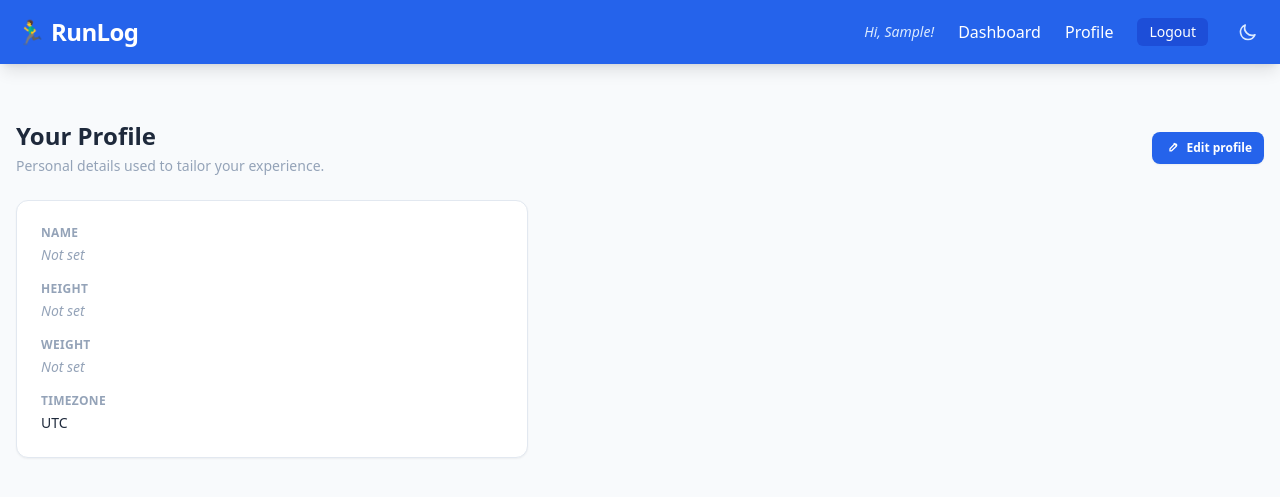
After one commit to tcvscheppingen/RunLogger, a Django app: page /profile/ in a window 1280 px wide. The commit adds this page. Shown: the top 497 px of the page. Run offline with Django 5.2, Linux system fonts and the light colour scheme; the visitor is signed in with stand-in values (Sample User, id 1); data comes from the database, SQL or seed files in the repository; some libraries are stand-ins or nearby versions.

Commit message:
Added user profile

```diff
--- a/core/urls.py
+++ b/core/urls.py
@@ -34,6 +34,7 @@ urlpatterns = [
     path('delete/<int:pk>/', views.delete_run, name='delete_run'),
     path('export/csv/', views.export_csv, name='export_csv'),
     path('import/csv/', views.import_csv, name='import_csv'),
+    path('profile/', views.user_profile, name='user_profile'),
     path('register/', views.register, name='register'),
 
     # Built-in Auth views
--- a/runs/forms.py
+++ b/runs/forms.py
@@ -1,6 +1,9 @@
+import zoneinfo
 from django import forms
 from django.utils import timezone
-from .models import Workout, Split
+from .models import Workout, Split, UserProfile
+
+_TIMEZONE_CHOICES = [(tz, tz) for tz in sorted(zoneinfo.available_timezones())]
 
 
 class WorkoutForm(forms.ModelForm):
@@ -52,3 +55,34 @@ class SplitForm(forms.ModelForm):
         model = Split
 
         fields = ['distance_meters', 'duration_seconds']
+
+
+_input_classes = (
+    'w-full rounded-md border-slate-300 shadow-sm '
+    'focus:border-blue-500 focus:ring-blue-500 '
+    'dark:bg-slate-800 dark:border-slate-700 dark:text-slate-100'
+)
+
+
+_select_classes = (
+    'w-full rounded-md border border-slate-300 shadow-sm px-3 py-2 text-sm '
+    'focus:border-blue-500 focus:ring-blue-500 '
+    'dark:bg-slate-800 dark:border-slate-700 dark:text-slate-100'
+)
+
+
+class UserProfileForm(forms.ModelForm):
+    timezone = forms.ChoiceField(
+        choices=_TIMEZONE_CHOICES,
+        widget=forms.Select(attrs={'class': _select_classes}),
+    )
+
+    class Meta:
+        model = UserProfile
+        fields = ['first_name', 'last_name', 'weight', 'height', 'timezone']
+        widgets = {
+            'first_name': forms.TextInput(attrs={'class': _input_classes, 'placeholder': 'First name'}),
+            'last_name': forms.TextInput(attrs={'class': _input_classes, 'placeholder': 'e.g. van der Berg'}),
+            'weight': forms.NumberInput(attrs={'class': _input_classes, 'placeholder': '70.00', 'step': '0.01'}),
+            'height': forms.NumberInput(attrs={'class': _input_classes, 'placeholder': '180'}),
+        }
--- a/runs/templates/runs/base.html
+++ b/runs/templates/runs/base.html
@@ -101,8 +101,9 @@
             </h1>
             <div class="flex items-center space-x-6">
                 {% if user.is_authenticated %}
-                <span class="text-blue-100 text-sm italic">Hi, {{ user.username }}!</span>
+                <span class="text-blue-100 text-sm italic">Hi, {{ user.profile.first_name|default:user.username|capfirst }}!</span>
                 <a href="{% url 'dashboard' %}" class="hover:text-blue-200 dark:hover:text-dracula-fg transition">Dashboard</a>
+                <a href="{% url 'user_profile' %}" class="hover:text-blue-200 dark:hover:text-dracula-fg transition">{{ user.profile.first_name|capfirst|default:"Profile" }}</a>
 
                 <form action="{% url 'logout' %}" method="post" class="inline">
                     {% csrf_token %}
@@ -142,6 +143,8 @@
         {% endblock %}
     </main>
 
+    {% include 'runs/components/toast.html' %}
+
     <script>
         function updateToggleIcon() {
             const isDark = document.documentElement.classList.contains('dark');
--- /dev/null
+++ b/runs/templates/runs/components/profile_form.html
@@ -0,0 +1,49 @@
+<div class="p-6">
+    <h2 class="text-xl font-bold text-slate-800 dark:text-dracula-fg mb-1">Edit Profile</h2>
+    <p class="text-xs text-slate-400 dark:text-dracula-comment mb-5">Update your personal details.</p>
+
+    <form method="POST" novalidate class="space-y-4">
+        {% csrf_token %}
+
+        <div class="grid grid-cols-2 gap-4">
+            <div>
+                <label class="block text-xs font-bold text-slate-500 dark:text-dracula-fg uppercase tracking-wide mb-1" for="{{ form.first_name.id_for_label }}">First name</label>
+                {{ form.first_name }}
+                {% if form.first_name.errors %}<p class="text-red-500 text-xs mt-1">{{ form.first_name.errors|join:", " }}</p>{% endif %}
+            </div>
+            <div>
+                <label class="block text-xs font-bold text-slate-500 dark:text-dracula-fg uppercase tracking-wide mb-1" for="{{ form.last_name.id_for_label }}">Last name</label>
+                {{ form.last_name }}
+                {% if form.last_name.errors %}<p class="text-red-500 text-xs mt-1">{{ form.last_name.errors|join:", " }}</p>{% endif %}
+            </div>
+        </div>
+
+        <div class="grid grid-cols-2 gap-4">
+            <div>
+                <label class="block text-xs font-bold text-slate-500 dark:text-dracula-fg uppercase tracking-wide mb-1" for="{{ form.weight.id_for_label }}">
+                    Weight <span class="normal-case font-normal text-slate-400">(kg)</span>
+                </label>
+                {{ form.weight }}
+                {% if form.weight.errors %}<p class="text-red-500 text-xs mt-1">{{ form.weight.errors|join:", " }}</p>{% endif %}
+            </div>
+            <div>
+                <label class="block text-xs font-bold text-slate-500 dark:text-dracula-fg uppercase tracking-wide mb-1" for="{{ form.height.id_for_label }}">
+                    Height <span class="normal-case font-normal text-slate-400">(cm)</span>
+                </label>
+                {{ form.height }}
+                {% if form.height.errors %}<p class="text-red-500 text-xs mt-1">{{ form.height.errors|join:", " }}</p>{% endif %}
+            </div>
+        </div>
+
+        <div>
+            <label class="block text-xs font-bold text-slate-500 dark:text-dracula-fg uppercase tracking-wide mb-1" for="{{ form.timezone.id_for_label }}">Timezone</label>
+            {{ form.timezone }}
+            {% if form.timezone.errors %}<p class="text-red-500 text-xs mt-1">{{ form.timezone.errors|join:", " }}</p>{% endif %}
+        </div>
+
+        <button type="submit"
+            class="w-full bg-blue-600 hover:bg-blue-700 dark:bg-dracula-purple dark:hover:bg-dracula-purple/80 text-white dark:text-dracula-bg text-sm font-bold py-2.5 rounded-lg transition shadow-sm">
+            Save changes
+        </button>
+    </form>
+</div>
--- /dev/null
+++ b/runs/templates/runs/components/toast.html
@@ -0,0 +1,28 @@
+{% if messages %}
+<div id="toast-container" class="fixed top-4 right-4 z-50 flex flex-col gap-2 w-80">
+    {% for message in messages %}
+    <div class="toast flex items-start gap-3 px-4 py-3 rounded-lg text-sm font-medium border shadow-lg
+        {% if message.tags == 'success' %}bg-green-100 text-green-900 border-green-300 dark:bg-green-900 dark:text-green-100 dark:border-green-700
+        {% else %}bg-yellow-100 text-yellow-900 border-yellow-300 dark:bg-yellow-900 dark:text-yellow-100 dark:border-yellow-700{% endif %}">
+        <span class="flex-1">{{ message }}</span>
+        <button class="toast-close flex-shrink-0 opacity-50 hover:opacity-100 transition-opacity mt-0.5">
+            <svg class="h-4 w-4" fill="none" viewBox="0 0 24 24" stroke="currentColor" stroke-width="2.5">
+                <path stroke-linecap="round" stroke-linejoin="round" d="M6 18L18 6M6 6l12 12" />
+            </svg>
+        </button>
+    </div>
+    {% endfor %}
+</div>
+<script>
+    document.querySelectorAll('.toast').forEach(function (toast) {
+        function dismiss() {
+            toast.style.transition = 'opacity 0.3s, transform 0.3s';
+            toast.style.opacity = '0';
+            toast.style.transform = 'translateX(100%)';
+            setTimeout(function () { toast.remove(); }, 300);
+        }
+        toast.querySelector('.toast-close').addEventListener('click', dismiss);
+        setTimeout(dismiss, 5000);
+    });
+</script>
+{% endif %}
--- /dev/null
+++ b/runs/templates/runs/user_profile.html
@@ -0,0 +1,102 @@
+{% extends 'runs/base.html' %}
+
+{% block title %}Profile — Run Tracker{% endblock %}
+
+{% block content %}
+
+<div class="mb-6 flex items-center justify-between">
+    <div>
+        <h1 class="text-2xl font-black text-slate-800 dark:text-dracula-fg">Your Profile</h1>
+        <p class="text-sm text-slate-400 dark:text-dracula-comment mt-1">Personal details used to tailor your experience.</p>
+    </div>
+    <button id="openProfileModal"
+        class="flex items-center gap-1.5 bg-blue-600 hover:bg-blue-700 dark:bg-dracula-purple dark:hover:bg-dracula-purple/80 text-white dark:text-dracula-bg text-xs font-bold px-3 py-2 rounded-lg transition shadow-sm">
+        <svg class="h-4 w-4" fill="none" viewBox="0 0 24 24" stroke="currentColor" stroke-width="2">
+            <path stroke-linecap="round" stroke-linejoin="round" d="M15.232 5.232l3.536 3.536M9 13l6.586-6.586a2 2 0 112.828 2.828L11.828 15.828a2 2 0 01-1.414.586H9v-2.414a2 2 0 01.586-1.414z" />
+        </svg>
+        Edit profile
+    </button>
+</div>
+
+<div class="bg-white dark:bg-dracula-line rounded-xl border border-slate-200 dark:border-dracula-line shadow-sm p-6 max-w-lg">
+    <dl class="space-y-4">
+        <div>
+            <dt class="text-xs font-bold text-slate-400 dark:text-dracula-comment uppercase tracking-wide">Name</dt>
+            <dd class="mt-1 text-sm font-medium text-slate-800 dark:text-dracula-fg">
+                {% if profile.first_name or profile.last_name %}
+                    {{ profile.first_name }} {{ profile.last_name }}
+                {% else %}
+                    <span class="text-slate-400 dark:text-dracula-comment italic">Not set</span>
+                {% endif %}
+            </dd>
+        </div>
+
+        <div>
+            <dt class="text-xs font-bold text-slate-400 dark:text-dracula-comment uppercase tracking-wide">Height</dt>
+            <dd class="mt-1 text-sm font-medium text-slate-800 dark:text-dracula-fg">
+                {% if profile.height %}
+                    {{ profile.height }} cm
+                    <span class="text-slate-400 dark:text-dracula-comment text-xs ml-1">({{ profile.height_in_feet_inches }})</span>
+                {% else %}
+                    <span class="text-slate-400 dark:text-dracula-comment italic">Not set</span>
+                {% endif %}
+            </dd>
+        </div>
+
+        <div>
+            <dt class="text-xs font-bold text-slate-400 dark:text-dracula-comment uppercase tracking-wide">Weight</dt>
+            <dd class="mt-1 text-sm font-medium text-slate-800 dark:text-dracula-fg">
+                {% if profile.weight %}
+                    {{ profile.weight }} kg
+                    <span class="text-slate-400 dark:text-dracula-comment text-xs ml-1">({{ profile.weight_in_lbs|floatformat:1 }} lbs)</span>
+                {% else %}
+                    <span class="text-slate-400 dark:text-dracula-comment italic">Not set</span>
+                {% endif %}
+            </dd>
+        </div>
+
+        <div>
+            <dt class="text-xs font-bold text-slate-400 dark:text-dracula-comment uppercase tracking-wide">Timezone</dt>
+            <dd class="mt-1 text-sm font-medium text-slate-800 dark:text-dracula-fg">
+                {{ profile.timezone|default:"UTC" }}
+            </dd>
+        </div>
+    </dl>
+</div>
+
+<!-- Edit profile modal -->
+<div id="profileModal" data-has-errors="{{ form.errors|yesno:'1,0' }}" class="fixed inset-0 z-50 hidden items-center justify-center bg-black/50 p-4">
+    <div class="bg-white dark:bg-dracula-line rounded-xl shadow-xl w-full max-w-md relative">
+        <button id="closeProfileModal"
+            class="absolute top-4 right-4 text-slate-400 dark:text-dracula-fg hover:text-slate-600 dark:hover:text-dracula-purple transition">
+            <svg class="h-5 w-5" fill="none" viewBox="0 0 24 24" stroke="currentColor" stroke-width="2">
+                <path stroke-linecap="round" stroke-linejoin="round" d="M6 18L18 6M6 6l12 12" />
+            </svg>
+        </button>
+        {% include 'runs/components/profile_form.html' %}
+    </div>
+</div>
+
+<script>
+    const profileModal = document.getElementById('profileModal');
+
+    function openProfileModal() {
+        profileModal.classList.remove('hidden');
+        profileModal.classList.add('flex');
+    }
+
+    function closeProfileModal() {
+        profileModal.classList.add('hidden');
+        profileModal.classList.remove('flex');
+    }
+
+    document.getElementById('openProfileModal').addEventListener('click', openProfileModal);
+    document.getElementById('closeProfileModal').addEventListener('click', closeProfileModal);
+    profileModal.addEventListener('click', function (e) {
+        if (e.target === profileModal) closeProfileModal();
+    });
+
+    if (profileModal.dataset.hasErrors === '1') openProfileModal();
+</script>
+
+{% endblock %}
--- a/runs/views/__init__.py
+++ b/runs/views/__init__.py
@@ -2,3 +2,4 @@ from .auth import register, RateLimitedLoginView
 from .dashboard import dashboard
 from .csv import export_csv, import_csv
 from .workout import delete_run
+from .user_profile import user_profile
--- /dev/null
+++ b/runs/views/user_profile.py
@@ -0,0 +1,19 @@
+from django.shortcuts import render, redirect
+from django.contrib.auth.decorators import login_required
+from django.contrib import messages
+from runs.models import UserProfile
+from runs.forms import UserProfileForm
+
+
+@login_required
+def user_profile(request):
+    profile, _ = UserProfile.objects.get_or_create(user=request.user)
+    if request.method == 'POST':
+        form = UserProfileForm(request.POST, instance=profile)
+        if form.is_valid():
+            form.save()
+            messages.success(request, 'Profile updated.')
+            return redirect('user_profile')
+    else:
+        form = UserProfileForm(instance=profile)
+    return render(request, 'runs/user_profile.html', {'form': form, 'profile': profile})
```
Also changed, not shown: runs/models/UserProfile.py (+28 -0 lines), runs/templates/runs/dashboard.html (+0 -13 lines), runs/tests.py (+83 -1 lines), runs/migrations/0009_split_duration_minutes_userprofile_first_name_and_more.py (added), runs/migrations/0010_remove_intersertion.py (added).
